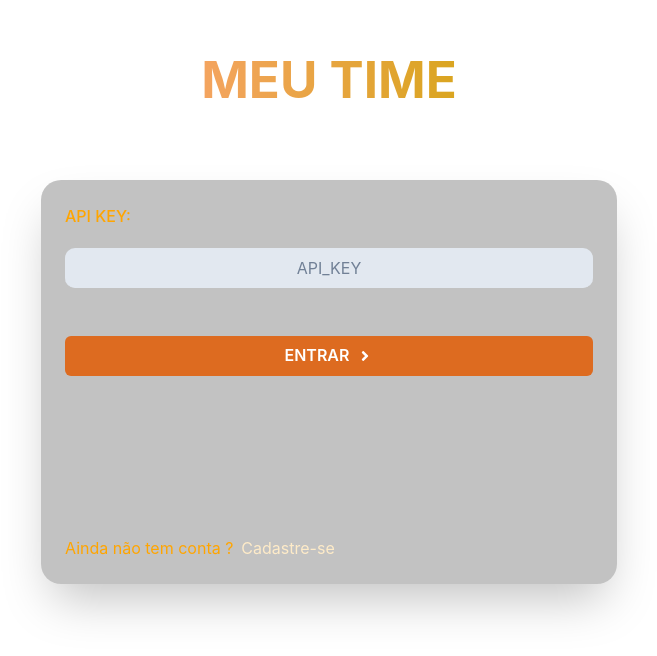
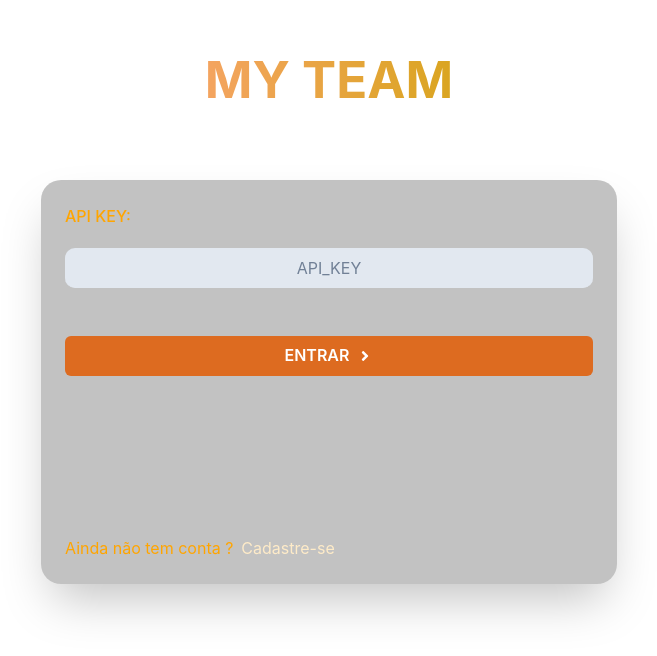
Before and after one commit to wesli10/teste_frontend_trade, a Next.js app: page /auth in a window 1280 px wide. Shown: the top 656 px of the page, without its empty margins (311-968 px from the left). Built offline with nearby package versions, Linux system fonts and the light colour scheme; what axios-cache-adapter would draw is missing.

Commit message:
fix: Hero title

```diff
--- a/src/components/Hero.tsx
+++ b/src/components/Hero.tsx
@@ -13,5 +13,5 @@ export const Hero = ({ title }: { title: string }) => (
 );
 
 Hero.defaultProps = {
-  title: "MEU TIME",
+  title: "MY TEAM",
 };
```
